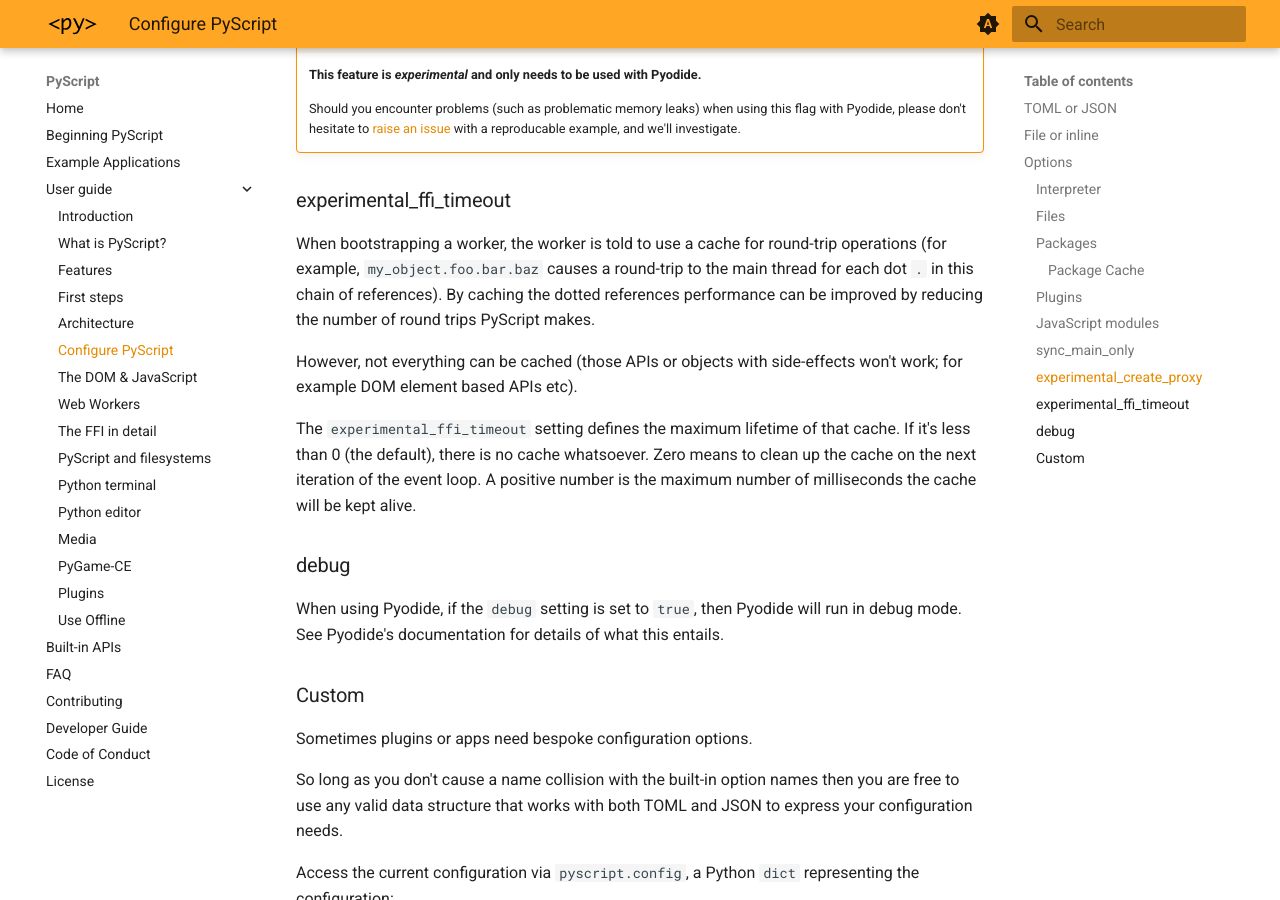
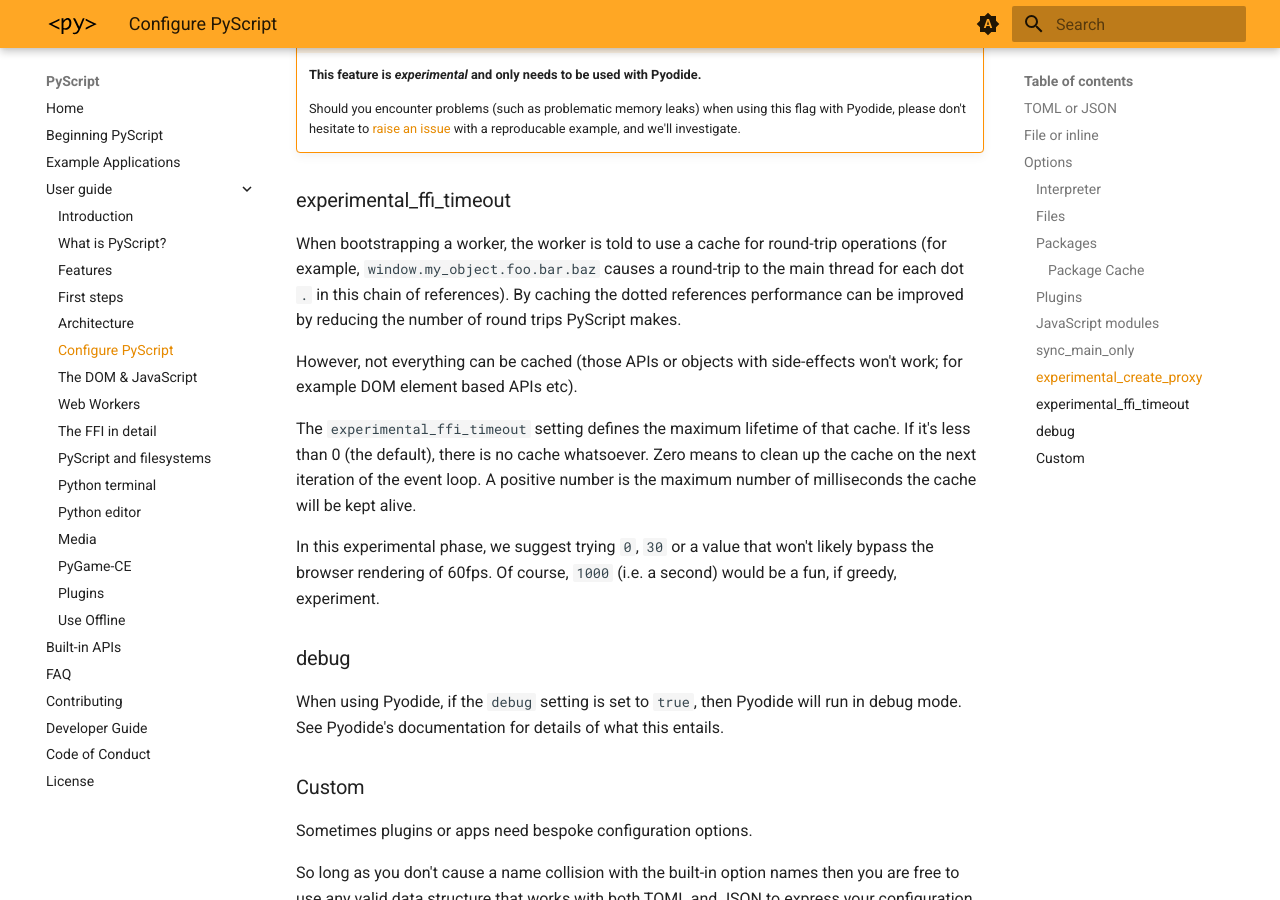
Before and after one commit to pyscript/docs, an MkDocs documentation site: the page built from docs/user-guide/configuration.md, in a window 1280 px wide and 900 px high, scrolled down 10957 px. Built offline with MkDocs 1.6.1 and Material for MkDocs 9.7.7, drawn with Linux system fonts in a browser that asks for light colours; the version menu is left out.

Commit message:
Fix nits.

```diff
--- a/docs/user-guide/configuration.md
+++ b/docs/user-guide/configuration.md
@@ -537,8 +537,8 @@ experimental_create_proxy = "auto"
 ### experimental_ffi_timeout
 
 When bootstrapping a worker, the worker is told to use a cache for round-trip
-operations (for example, `my_object.foo.bar.baz` causes a round-trip to the
-main thread for each dot `.` in this chain of references). By caching the
+operations (for example, `window.my_object.foo.bar.baz` causes a round-trip to
+the main thread for each dot `.` in this chain of references). By caching the
 dotted references performance can be improved by reducing the number of
 round trips PyScript makes.
 
@@ -549,6 +549,10 @@ The `experimental_ffi_timeout` setting defines the maximum lifetime of that
 cache. If it's less than 0 (the default), there is no cache whatsoever. Zero
 means to clean up the cache on the next iteration of the event loop. A positive
 number is the maximum number of milliseconds the cache will be kept alive.
+
+In this experimental phase, we suggest trying `0`, `30` or a value that won't
+likely bypass the browser rendering of 60fps. Of course, `1000` (i.e. a second)
+would be a fun, if greedy, experiment.
 
 ### debug
 
```
